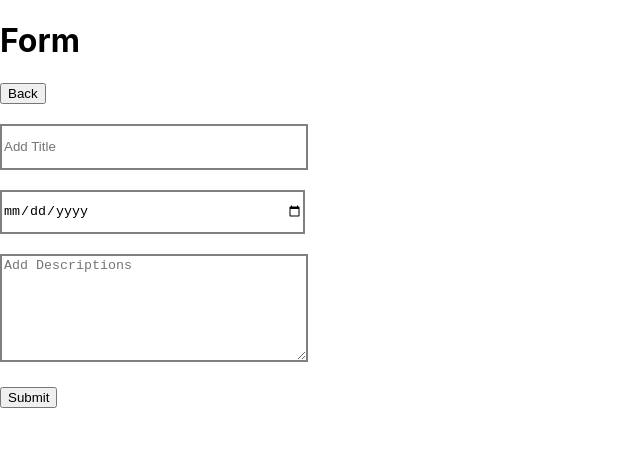
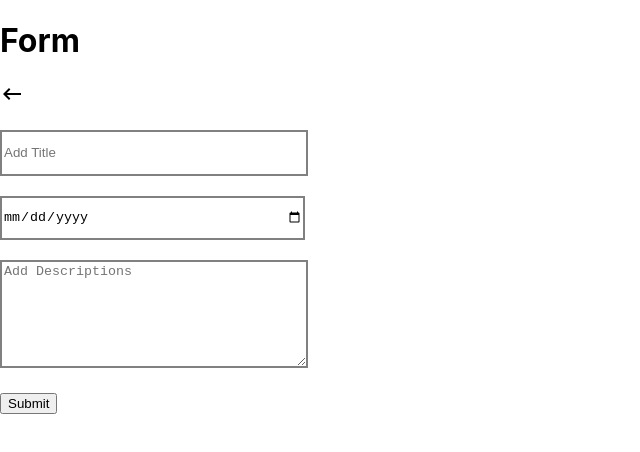
Before and after one commit to SalmanAhmed2/routertask, a React (Create React App) app: page /form in a window 1280 px wide. Shown: the top 452 px of the page, without its empty margins (0-640 px from the left). Built offline with nearby package versions, Linux system fonts and the light colour scheme.

Commit message:
Buttons Updated

```diff
--- a/src/Comps/AddItems.js
+++ b/src/Comps/AddItems.js
@@ -1,6 +1,7 @@
 import React, { useState } from 'react';
 import {useHistory } from "react-router-dom";
 import SendIcon from '@material-ui/icons/Send';
+import KeyboardBackspaceIcon from '@material-ui/icons/KeyboardBackspace';
 import '../App.css'
 function AddItems(props) {
 
@@ -15,11 +16,11 @@ function AddItems(props) {
 
 
     return (
+
         <div>
-
         <h1>Form</h1>
 
-            <button to="/" onClick={()=> history.push('/') }>Back</button>
+            <KeyboardBackspaceIcon to="/" onClick={()=> history.push('/') }/>
 
 <br />
 <br />
@@ -27,27 +28,22 @@ function AddItems(props) {
         <input className="inputTitle" placeholder="Add Title" value={values.title}
         onChange={(event) => {
         setValues({...values, title: event.target.value})
-                }}
-            />
+        }}/>
 
 <br />
 
         <input className="inputDate" placeholder="Add Date" value={values.date} type="date"
         onChange={(event) => {
         setValues({...values, date: event.target.value})
-                }}
-            />
+        }}/>
 
 <br />
         <textarea className="inputdes" placeholder="Add Descriptions" value={values.descrp} type="text"
         onChange={(event) => {
         setValues({...values, descrp: event.target.value})
-                }}
-            />
+        }}/>
 <br/>
-            <button onClick={handleSubmit}>Submit</button>
-
-
+        <button onClick={handleSubmit} > Submit</button>
         </div>
 
     );
--- a/src/Comps/Details.js
+++ b/src/Comps/Details.js
@@ -12,7 +12,7 @@ function Details(props) {
                 <h1>Details Page</h1>
                 <br/>
                 <br/>
-                <button onClick={()=> history.push('/')}> Back</button>
+                <KeyboardBackspaceIcon onClick={()=> history.push('/')}> Back</KeyboardBackspaceIcon>
 
            {props.items.length > 0 && props.items.map((item, index) =>
              <>
```
Also changed, not shown: 1 other file (tests, documents, lock files or other folders). Lines whose indentation alone changed are shown as unchanged.
